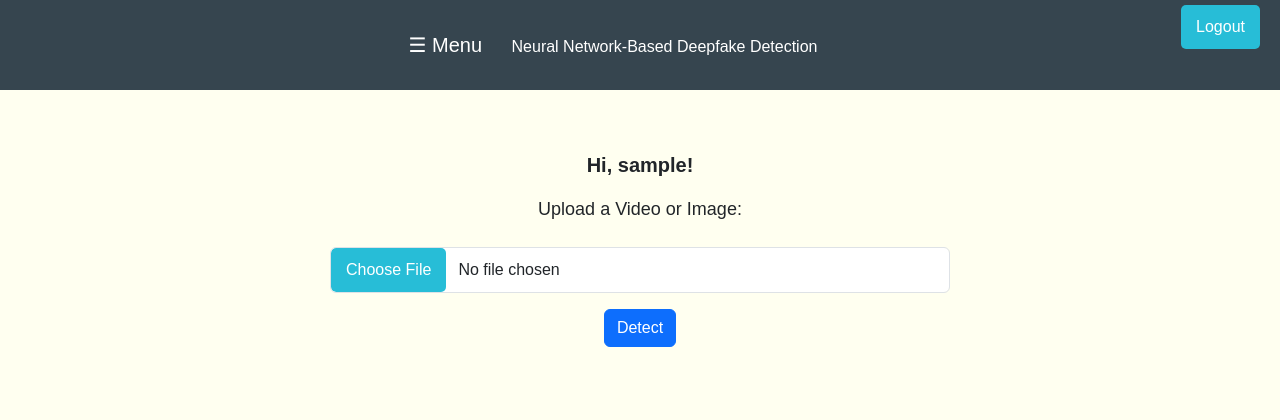
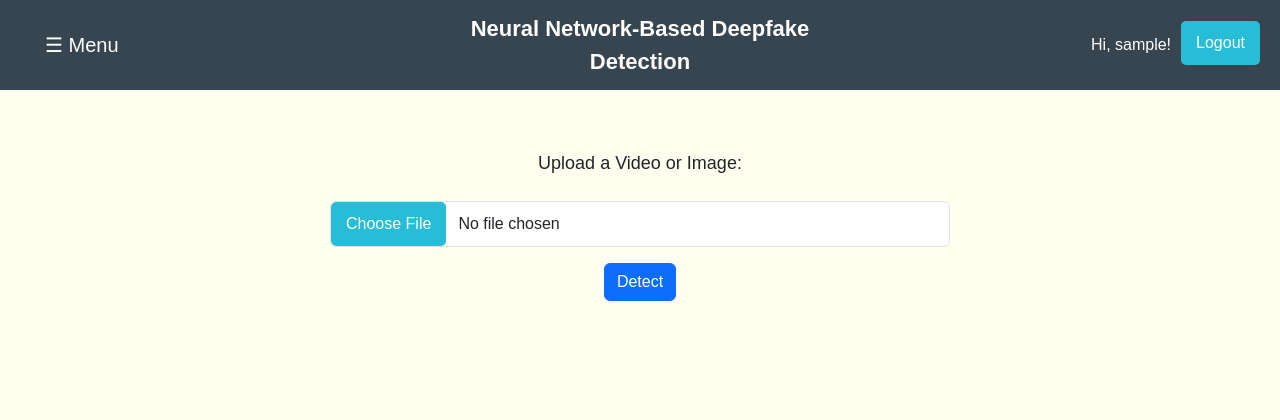
Before and after one commit to EvanG-17/fypSite, a Flask app: page / in a window 1280 px wide. Shown: the top 420 px of the page. Run offline with Flask 3, Linux system fonts and the light colour scheme; the visitor is signed in with stand-in values (Sample User, id 1); parts of the project's set-up code (start-up, migrations or seed data) failed here and were passed over.

Commit message:
CSS Styling

```diff
--- a/app.py
+++ b/app.py
@@ -163,8 +163,7 @@ def results():
                 "probability": data.get("probability")
             })
 
-    return render_template('results.html', results=results, user=user_email)
-
+    return render_template('results.html', results=results)
 
 
 
--- a/static/css/styles.css
+++ b/static/css/styles.css
@@ -273,3 +273,55 @@ td img {
 .signup-text a:hover {
     text-decoration: underline;
 }
+
+
+.top-bar {
+    background-color: #36454F;
+    color: white;
+    padding: 10px 20px;
+    display: flex;
+    justify-content: space-between;
+    align-items: center;
+    position: fixed;
+    width: 100%;
+    top: 0;
+    z-index: 1000;
+}
+
+.top-bar-inner {
+    display: flex;
+    justify-content: space-between;
+    align-items: center;
+    width: 100%;
+}
+
+.top-bar-left,
+.top-bar-center,
+.top-bar-right {
+    display: flex;
+    align-items: center;
+}
+
+.top-bar-left {
+    flex: 1;
+    gap: 10px;
+}
+
+.top-bar-center {
+    flex: 1;
+    justify-content: center;
+    font-size: 22px;
+    font-weight: 600;
+}
+
+
+.top-bar-right {
+    flex: 1;
+    justify-content: flex-end;
+    gap: 10px;
+}
+
+.user-greeting-left {
+    color: white;
+    font-size: 16px;
+}
--- a/templates/base.html
+++ b/templates/base.html
@@ -14,15 +14,28 @@
 <body>
     <!-- top bar -->
     <div class="top-bar">
+        <div class="top-bar-inner">
+            <div class="top-bar-left">
                 <button class="open-btn" onclick="openDashboard()">☰ Menu</button>
+            </div>
+
+            <div class="top-bar-center">
                 Neural Network-Based Deepfake Detection
+            </div>
 
+            <div class="top-bar-right">
                 {% if user %}
+                    <span class="user-greeting-left">Hi, {{ user }}!</span>
                     <a href="{{ url_for('logout') }}" class="auth-btn">Logout</a>
                 {% else %}
                     <a href="{{ url_for('index') }}" class="auth-btn">Login / Sign Up</a>
                 {% endif %}
             </div>
+        </div>
+    </div>
+
+
+
 
 
 
--- a/templates/home.html
+++ b/templates/home.html
@@ -3,9 +3,7 @@
 {% block content %}
 <div style="text-align: center; margin-top: 50px;">
 
-    {% if user_email %}
-        <p style="font-size: 20px; font-weight: bold;">Hi, {{ user_email }}!</p>
-    {% endif %}
+
 
     <!-- File Upload Form -->
     <form method="post" enctype="multipart/form-data">
```
Lines whose indentation alone changed are shown as unchanged.
